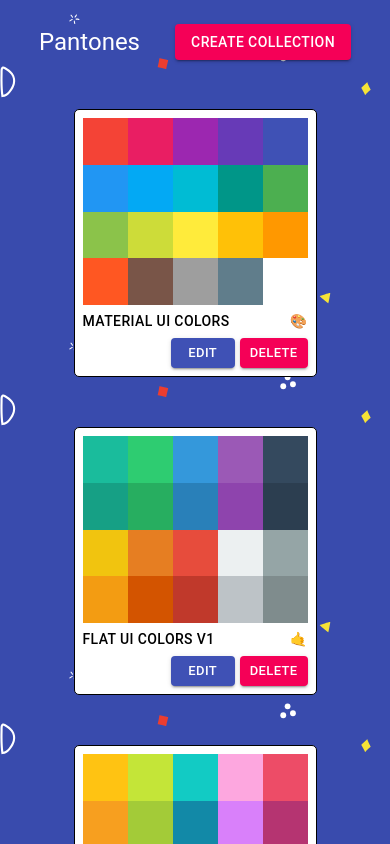
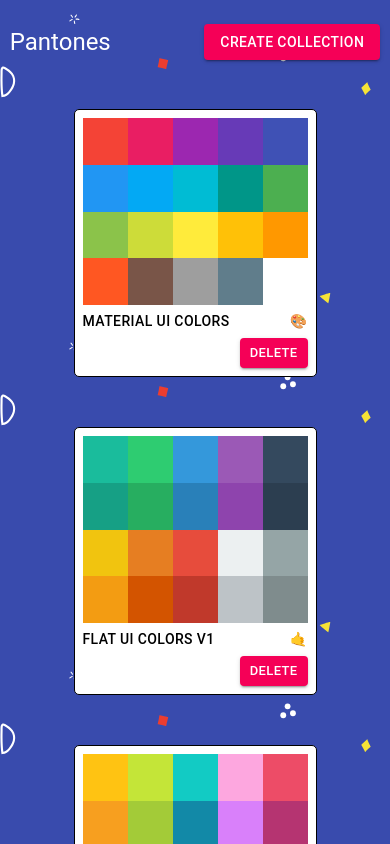
Before and after one commit to YoussefEgla/Pantones, a React (Create React App) app: page / in a window 390 px wide. Shown: the top 844 px of the page. Built offline with nearby package versions, Linux system fonts and the light colour scheme.

Commit message:
fixing styles for mobile

```diff
--- a/src/components/CollectionCard.tsx
+++ b/src/components/CollectionCard.tsx
@@ -34,14 +34,6 @@
         <Button
           size="small"
           variant="contained"
-          color="primary"
-          style={{ margin: "0 5px 0 0" }}
-        >
-          Edit
-        </Button>
-        <Button
-          size="small"
-          variant="contained"
           color="secondary"
           onClick={() => props.dispatch.deleteCollection(props.id)}
         >
--- a/src/views/styles/Collections.ts
+++ b/src/views/styles/Collections.ts
@@ -3,7 +3,7 @@
 
 export default makeStyles({
   root: {
-    minHeight: "100vh",
+    height: "auto",
     background: `url(${collectionsBackground}) center center`,
     backgroundRepeat: "repeat",
   },
@@ -12,18 +12,17 @@
   },
   nav: {
     height: "100%",
-    width: "80%",
+    width: "95%",
     margin: "0 auto",
     padding: "0 2.5%",
     display: "flex",
     justifyContent: "space-between",
     alignItems: "center",
     color: "white",
-    flexWrap: "wrap",
   },
   main: {
     maxWidth: "800px",
-    minHeight: "800px",
+    minHeight: "90vh",
     margin: "0 auto",
     display: "flex",
     flexWrap: "wrap",
```
